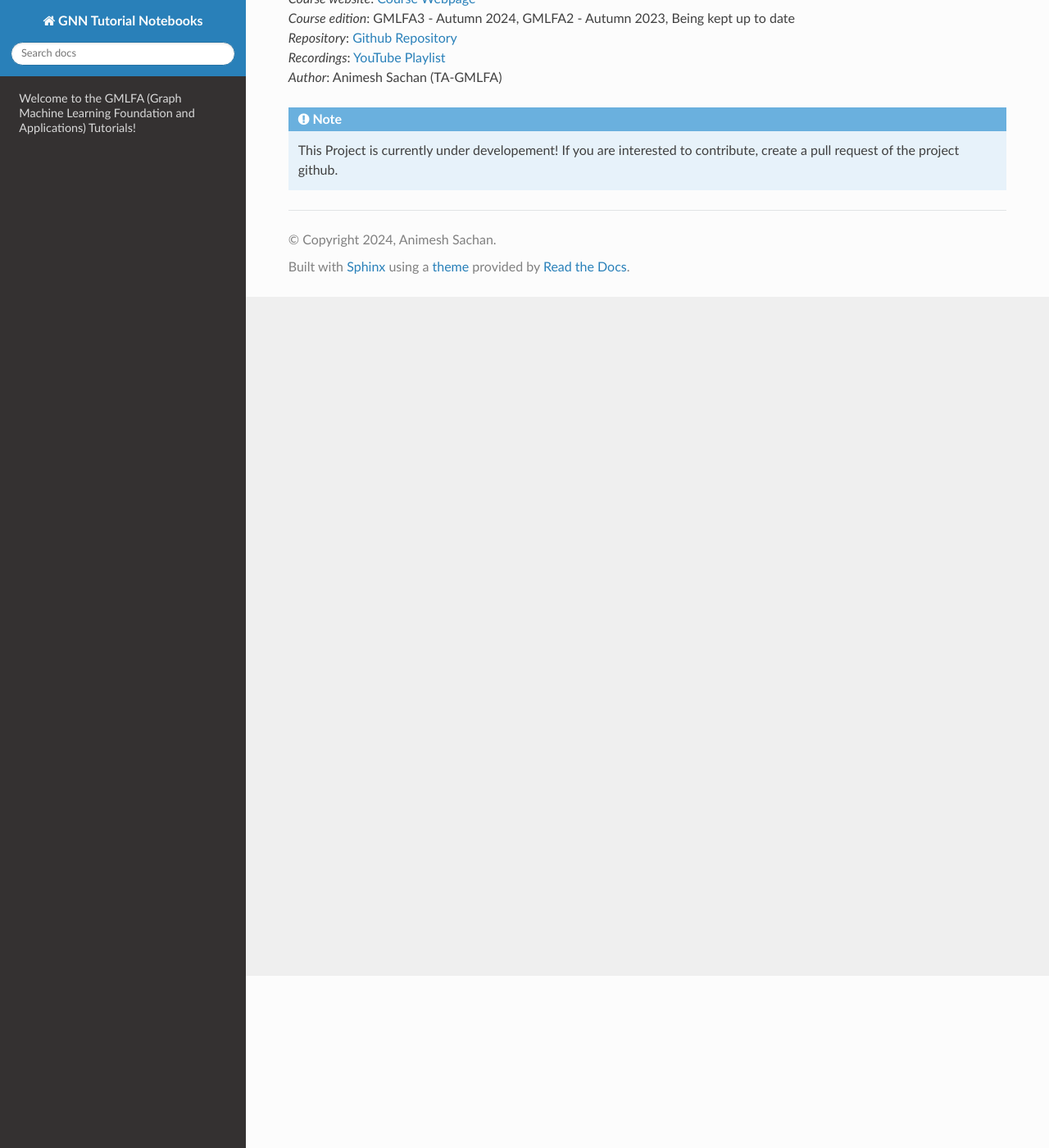
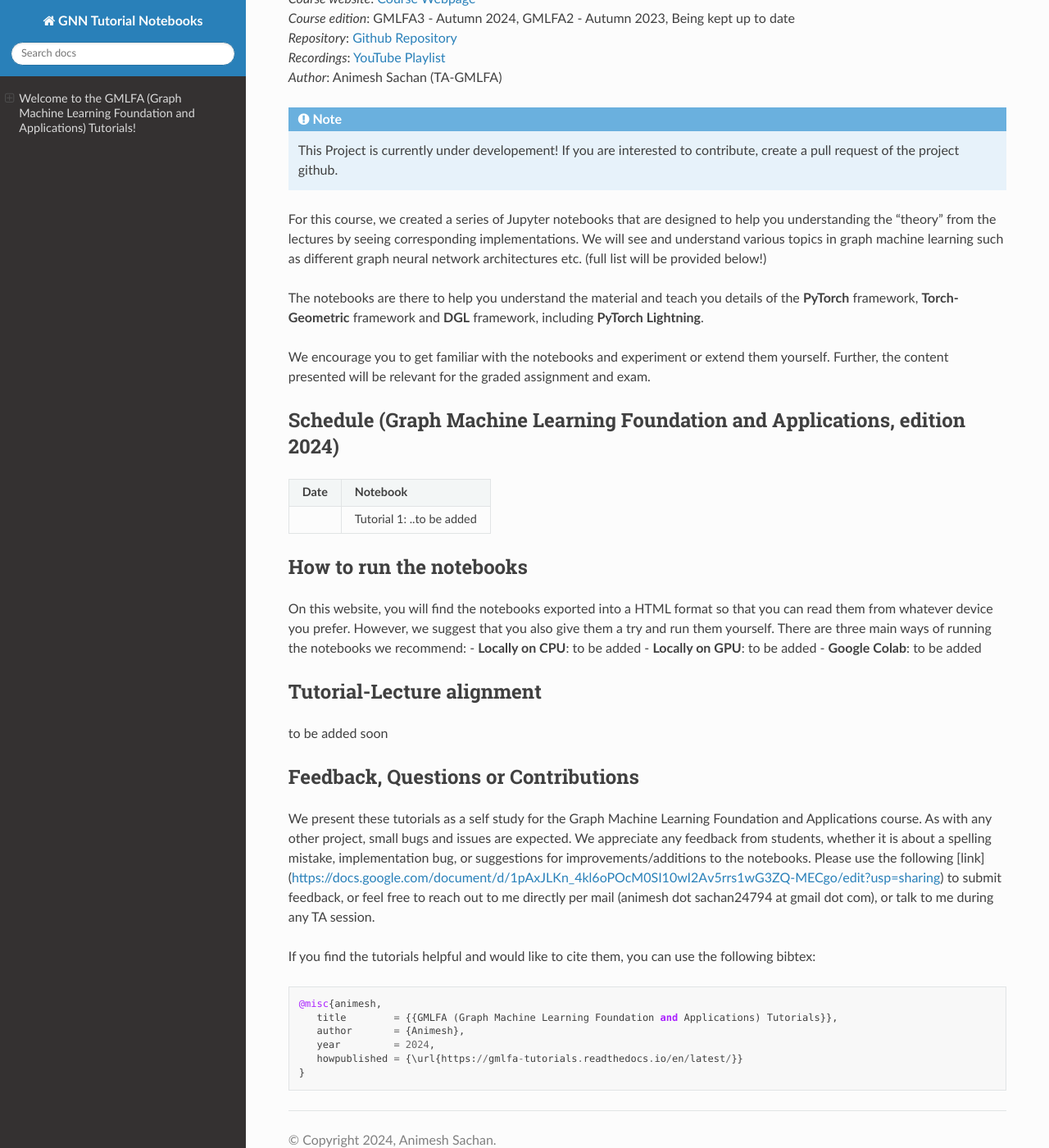
Before and after one commit to ainimesh/gmlfa_tutorials, a Sphinx documentation site: the page built from docs/index.rst, in a window 1280 px wide and 1400 px high, scrolled down 210 px. Shown: the whole window at 82% size. Built offline with Sphinx 7.4.7 and the Read the Docs theme 3.1.0, drawn with Linux system fonts in a browser that asks for light colours.

Commit message:
made changes

```diff
--- a/docs/index.rst
+++ b/docs/index.rst
@@ -9,3 +9,48 @@ Welcome to the GMLFA (Graph Machine Learning Foundation and Applications) Tutori
 
 .. note::
    This Project is currently under developement! If you are interested to contribute, create a pull request of the project github.
+
+
+For this course, we created a series of Jupyter notebooks that are designed to help you understanding the "theory" from the lectures by seeing corresponding implementations.
+We will see and understand various topics in graph machine learning such as different graph neural network architectures etc. (full list will be provided below!)
+
+The notebooks are there to help you understand the material and teach you details of the **PyTorch** framework, **Torch-Geometric** framework and **DGL** framework, including **PyTorch Lightning**.
+
+We encourage you to get familiar with the notebooks and experiment or extend them yourself.
+Further, the content presented will be relevant for the graded assignment and exam.
+
+Schedule (Graph Machine Learning Foundation and Applications, edition 2024)
+----------------------------------------
+
++------------------------------------------+---------------------------------------------------------------+
+| **Date**                                 | **Notebook**                                                  |
++------------------------------------------+---------------------------------------------------------------+
+|                                          | Tutorial 1: ..to be added                                     |
++------------------------------------------+---------------------------------------------------------------+
+
+How to run the notebooks
+------------------------
+
+On this website, you will find the notebooks exported into a HTML format so that you can read them from whatever device you prefer. However, we suggest that you also give them a try and run them yourself. There are three main ways of running the notebooks we recommend:
+- **Locally on CPU**: to be added
+- **Locally on GPU**: to be added
+- **Google Colab**: to be added
+
+Tutorial-Lecture alignment
+--------------------------
+to be added soon
+
+
+Feedback, Questions or Contributions
+------------------------------------
+
+We present these tutorials as a self study for the Graph Machine Learning Foundation and Applications course. As with any other project, small bugs and issues are expected. We appreciate any feedback from students, whether it is about a spelling mistake, implementation bug, or suggestions for improvements/additions to the notebooks. Please use the following [link](https://docs.google.com/document/d/1pAxJLKn_4kl6oPOcM0SI10wI2Av5rrs1wG3ZQ-MECgo/edit?usp=sharing) to submit feedback, or feel free to reach out to me directly per mail (animesh dot sachan24794 at gmail dot com), or talk to me during any TA session.
+
+If you find the tutorials helpful and would like to cite them, you can use the following bibtex::
+
+   @misc{animesh,
+      title        = {{GMLFA (Graph Machine Learning Foundation and Applications) Tutorials}},
+      author       = {Animesh},
+      year         = 2024,
+      howpublished = {\url{https://gmlfa-tutorials.readthedocs.io/en/latest/}}
+   }
```
